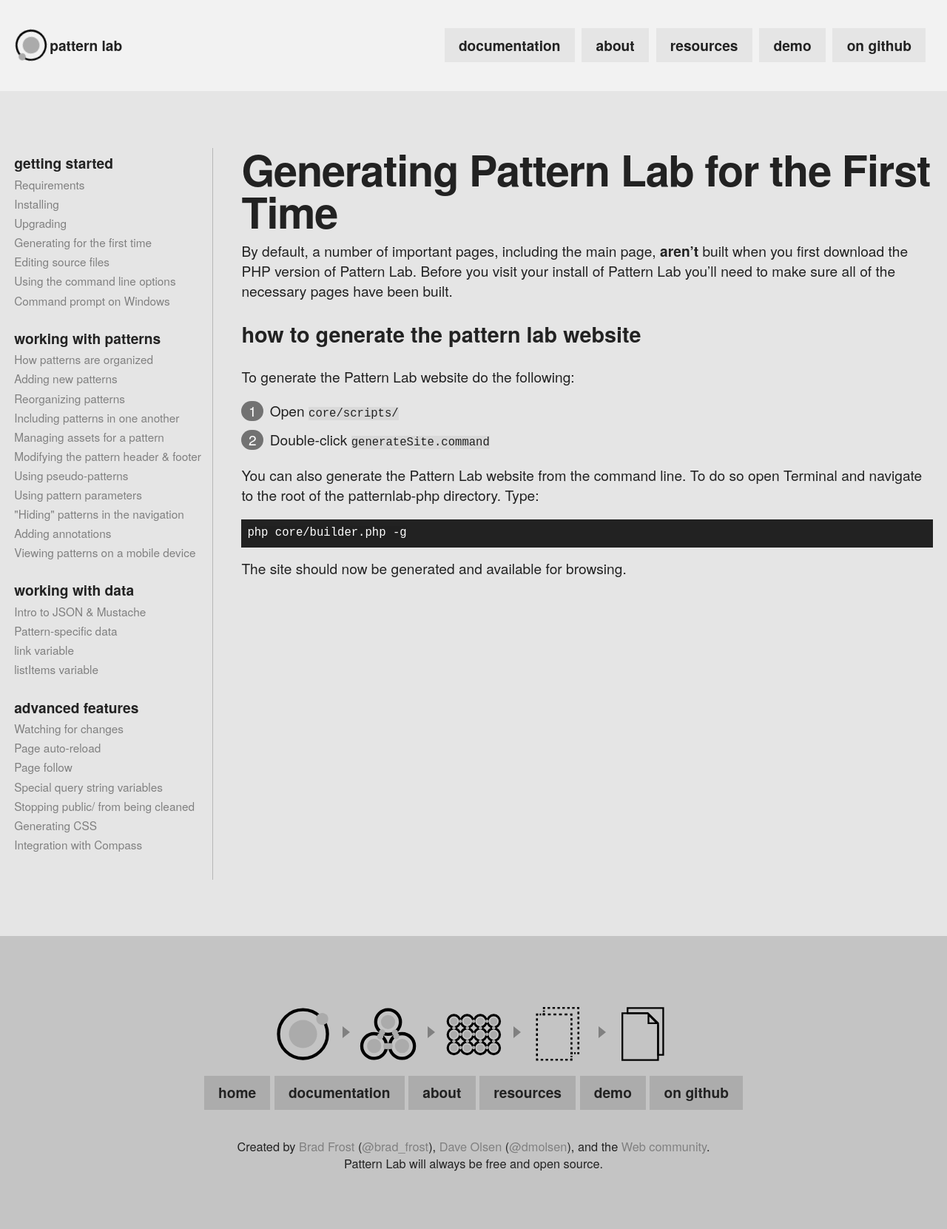
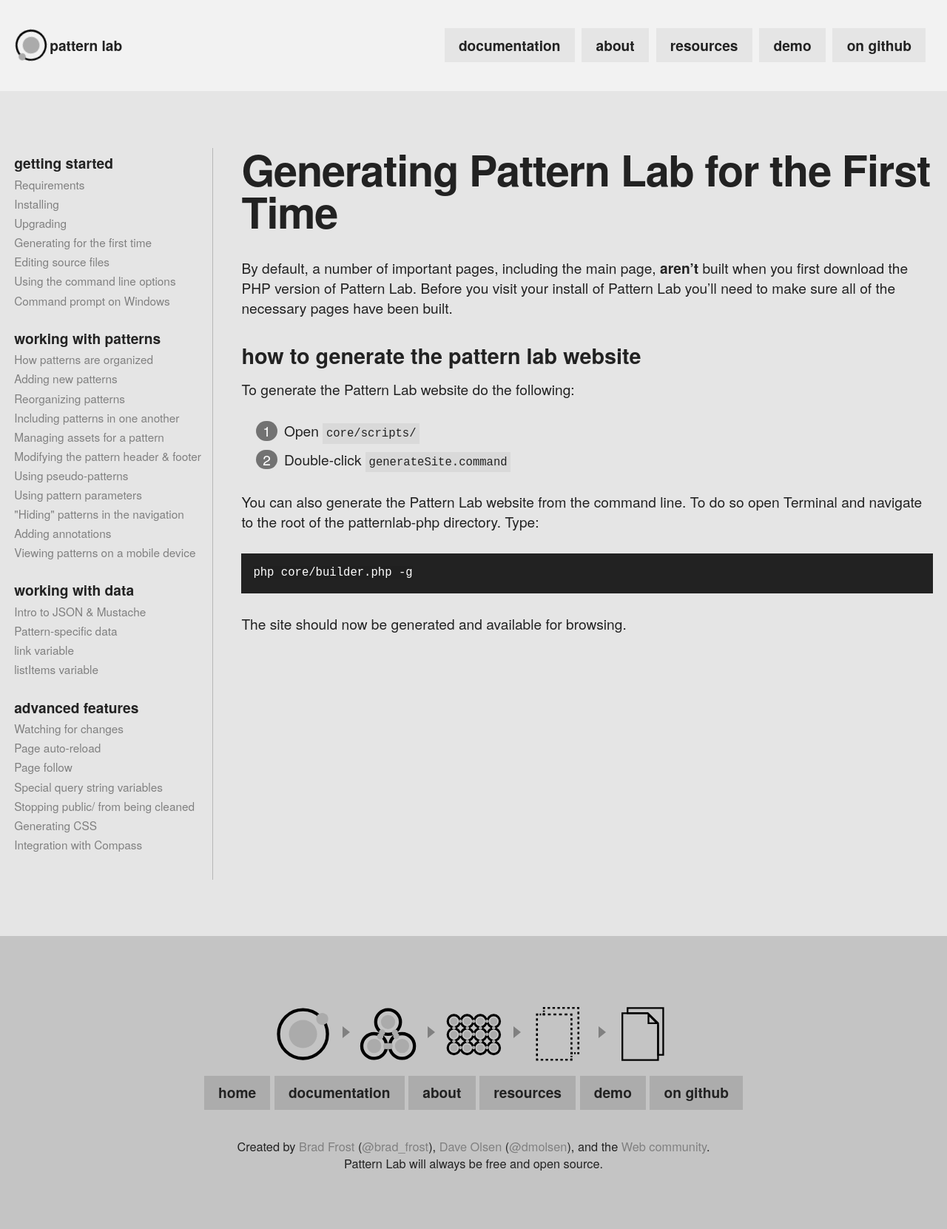
Before and after one commit to pattern-lab/website, a Jekyll site: the page built from patternlabsite/docs/first-run.md, in a window 1280 px wide. Shown: the whole page at 74% size. Built offline with Jekyll 4.4.1, drawn with Linux system fonts in a browser that asks for light colours; Markdown is read by kramdown in place of the engine named in the settings; comment, search, counter and statistics services are not loaded.

Commit message:
updating styles for the documentation

```diff
--- a/patternlabsite/css/style.css
+++ b/patternlabsite/css/style.css
@@ -109,13 +109,13 @@
 
 code {
   background: rgba(0, 0, 0, 0.05);
-  //padding: 0.2em;
+  padding: 0.3em;
 }
 
 pre {
   background: #222222;
   color: white;
-  padding: 0.5rem;
+  padding: 1rem;
   white-space: pre;
   overflow: auto; }
 
@@ -496,14 +496,22 @@
 
 .content {
   counter-reset: big-nums; }
+   p {
+	counter-reset: big-nums;
+   }
+	pre code {
+		padding: 0;
+	}
+  .content h1 {
+    margin-bottom: 0.6em; }
   .content h2 {
     font-size: 1.5em;
-    margin: 1em 0; }
+    margin: 1.2em 0 0.6em 0; }
   .content ul {
-    margin: 0 0 1em 1em;
+    margin: 1.5em 1em;
     list-style: square; }
   .content ol {
-    margin: 0 0 1em 0; }
+    margin: 1.5em 1em; }
     .content ol li {
       counter-increment: big-nums;
       position: relative;
@@ -526,6 +534,9 @@
       .
 		flex: 1;
       padding-left: 2em; } }
+.content .highlight {
+	margin: 1.5em 0;
+}
 
 @media all and (max-width: 60em) {
   .sidebar {
```
Also changed, not shown: patternlabsite/css/style.scss (+22 -6 lines).
